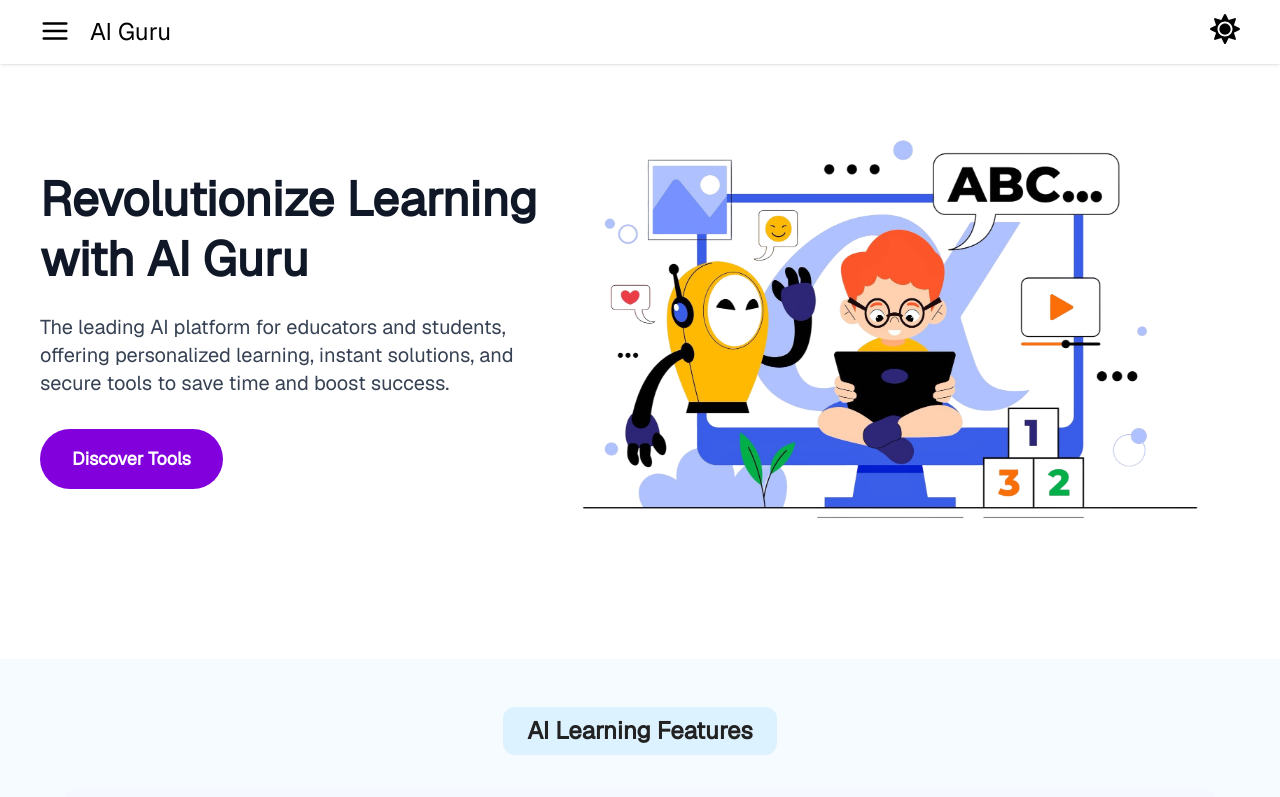
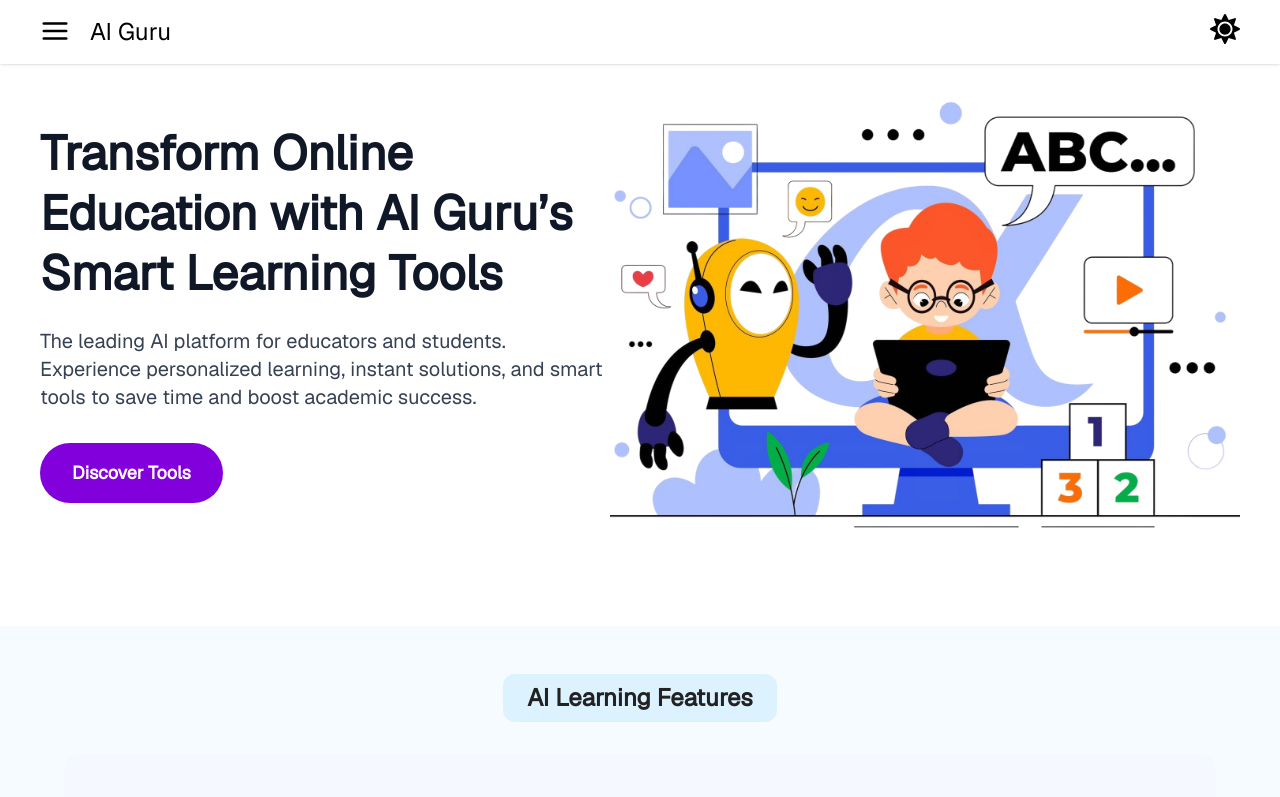
Before and after one commit to rajurao1106/aiguru, a Next.js app: page / in a window 1280 px wide. Shown: the top 797 px of the page. Built offline with nearby package versions, Linux system fonts and the light colour scheme.

Commit message:
commit changes

```diff
--- a/src/app/homepage/Hero.jsx
+++ b/src/app/homepage/Hero.jsx
@@ -18,8 +18,10 @@ export default function Hero() {
   return (
     <section className="flex justify-center items-center">
       {/* Hero Section */}
-      <div className=" py-16 md:py-24 text-left
-       flex items-center justify-center max-w-[1200px] max-lg:flex-col-reverse max-lg:text-center">
+      <div
+        className=" py-16 md:py-24 text-left
+       flex items-center justify-center max-w-[1200px] max-lg:flex-col-reverse max-lg:text-center"
+      >
         <div className="flex justify-center items-start flex-col max-lg:items-center">
           <motion.h1
             custom={0}
@@ -28,7 +30,7 @@ export default function Hero() {
             variants={fadeInUp}
             className="text-3xl sm:text-4xl md:text-5xl font-extrabold text-gray-900 mb-4 md:mb-6 leading-tight"
           >
-            Revolutionize Learning with AI Guru
+            Transform Online Education with AI Guru’s Smart Learning Tools
           </motion.h1>
           <motion.p
             custom={1}
@@ -37,9 +39,9 @@ export default function Hero() {
             variants={fadeInUp}
             className="text-base sm:text-lg md:text-xl text-gray-700 mb-8 max-w-3xl mx-auto"
           >
-            The leading AI platform for educators and students, offering
-            personalized learning, instant solutions, and secure tools to save
-            time and boost success.
+            The leading AI platform for educators and students. Experience
+            personalized learning, instant solutions, and smart tools to save
+            time and boost academic success.
           </motion.p>
           <motion.div
             custom={2}
@@ -54,7 +56,8 @@ export default function Hero() {
                 aria-label="Sign up for teachers"
               >
                 Discover Tools
-            </button></a>
+              </button>
+            </a>
             {/* <a href="/ai-studytool">
               <button
                 className="border-2 border-purple-700 text-purple-700 px-6 py-3 sm:px-8 sm:py-4 rounded-lg font-semibold text-base sm:text-lg hover:bg-purple-700 hover:text-white transition-all duration-300 transform hover:scale-105 focus:outline-none focus:ring-2 focus:ring-purple-500 focus:ring-offset-2"
@@ -68,8 +71,7 @@ export default function Hero() {
         <Image
           src="/images/homepage/hero.png"
           alt="AI Guru Hero"
-
-          width={700}
+          width={630}
           height={475}
           className=""
         />
--- a/src/app/layout.js
+++ b/src/app/layout.js
@@ -67,7 +67,7 @@ export default function RootLayout({ children }) {
         />
         <meta
           property="og:description"
-          content="Explore AI and education with our artificial intelligence in education platform! Solve doubts instantly using our math problem solver powered by artificial intelligence on education."
+          content="The leading AI platform for educators and students. Experience personalized learning, instant solutions, and smart tools to save time and boost academic success."
         />
         <meta property="og:url" content="https://aiguru.vercel.app/" />
         <meta property="og:type" content="website" />
```
Also changed, not shown: public/images/homepage/hero.png. Lines whose indentation alone changed are shown as unchanged.
